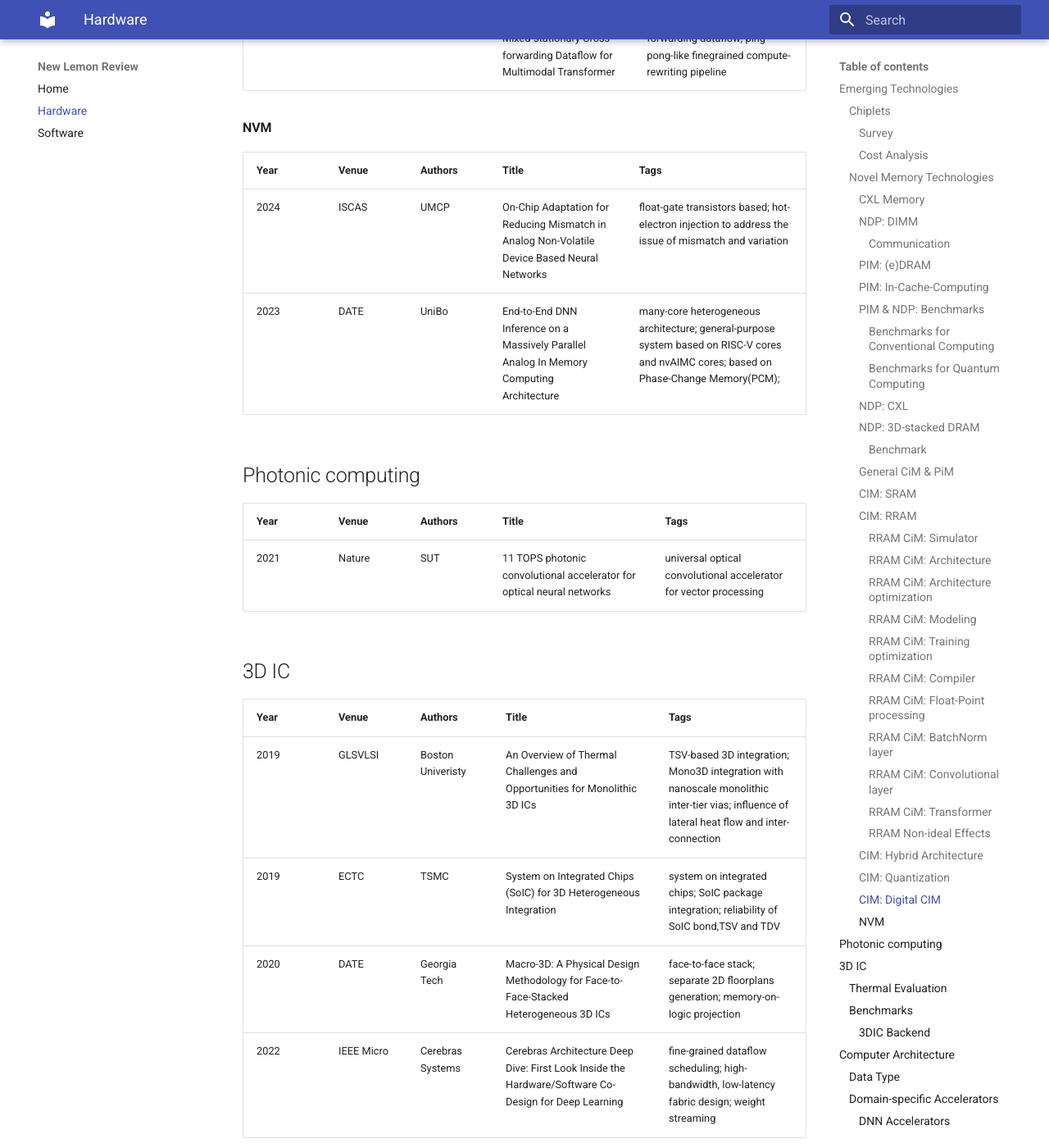
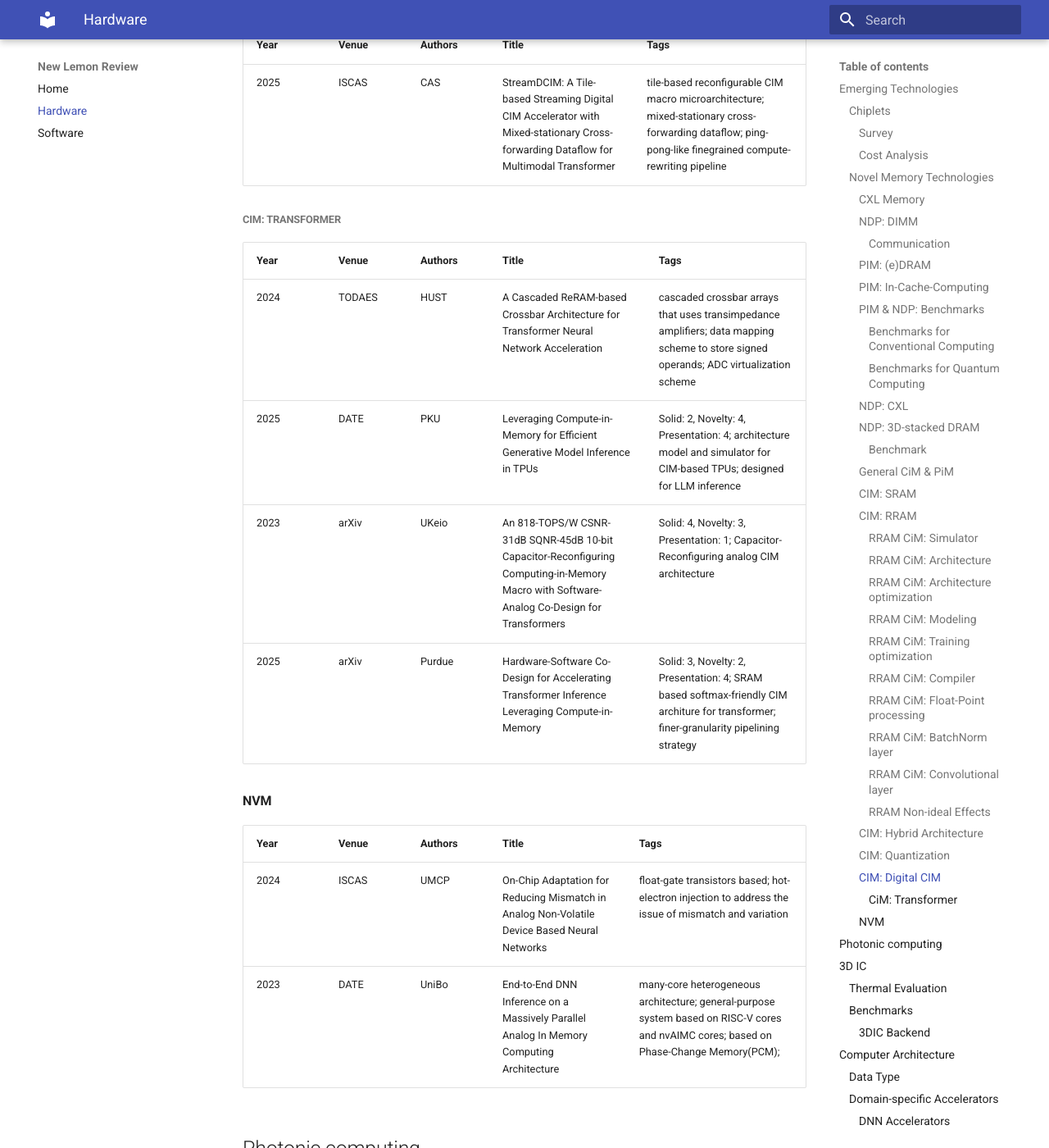
Before and after one commit to pku-lemonade/review, an MkDocs documentation site: the page built from docs/Hardware.md, in a window 1280 px wide and 1400 px high, scrolled down 16974 px. Shown: the whole window at 82% size. Built offline with MkDocs 1.6.1 and Material for MkDocs 9.7.7, drawn with Linux system fonts in a browser that asks for light colours; some of the changed text lies outside the part shown.

Commit message:
CIM for transformer related (#42)
* CIM related papers

* CIM related papers

* CIM related papers, SRAM and ReRAM

* CIM for transformer related

```diff
--- a/docs/Hardware.md
+++ b/docs/Hardware.md
@@ -116,6 +116,7 @@
 | 2022 | TCAD | NTHU | MARS: Multi-macro Architecture SRAM CIM-Based Accelerator with Co-designed Compressed Neural Networks | sparsity algorithm designed for SRAM CiM; quantization algorithm with BN fusion |
 | 2023 | TCAS-I | UIC | MC-CIM: Compute-in-Memory With Monte-Carlo Dropouts for Bayesian Edge Intelligence | SRAM-based CIM macros to accelerate Monte-Carlo dropout; compute reuse between consecutive iterations |
 | 2025 | arXiv | Purdue | Hardware-Software Co-Design for Accelerating Transformer Inference Leveraging Compute-in-Memory | SRAM CIM architecture for accelerating attention; optimized for softmax; finer-granularity pipelining strategy |
+| 2024 | ESSCIRC | THU | A 65nm 8b-Activation 8b-Weight SRAM-Based Charge-Domain Computing-in-Memory Macro Using A Fully-Parallel Analog Adder Network and A Single-ADC Interface | Solid: 4, Novelty: 4, Presentation: 4; SRAM-based CD-CiM architecture; charge-domain analog adder tree; ReLU-optimized ADC |
 
 
 #### CIM: RRAM
@@ -159,6 +160,7 @@
 |-|-|-|-|-|
 | 2024 | APIN | SWU | Multi-optimization scheme for in-situ training of memristor neural network based on contrastive learning | optimizations to the deployment method, loss function and gradient calculation; compensation measures for non-ideal effects |
 | 2025 | TNNLS | SNU | Efficient Hybrid Training Method for Neuromorphic Hardware Using Analog Nonvolatile Memory | Hybrid offline-online training method |
+| 2023 | Adv. Mater. | UMich | Bulk‐Switching Memristor‐Based Compute‐In‐Memory Module for Deep Neural Network Training | Solid: 4, Novelty: 1, Presentation: 4; Bulk-ReRAM based digital-CIM hybrid architeture for training; CIM for forward, digital for backward |
 
 ##### RRAM CiM: Compiler
 | Year | Venue | Authors | Title | Tags |
@@ -193,12 +195,6 @@ training method; replication of multiple identical kernels for processing differ
 | 2021 | TCAD | SJTU | Efficient and Robust RRAM-Based Convolutional Weight Mapping With Shifted and Duplicated Kernel | shift and duplicate kernel (SDK) convolutional weight mapping architecture; parallel-window size allocation algorithm; kernel synchronization method |
 | 2023 | VLSI-SoC | RWTH Aachen University | Mapping of CNNs on multi-core RRAM-based CIM architectures | architecture optimized for communication; compiler algorithms for conv2D layer; cycle-accurate simulator|
 | 2023 | TODAES | UCAS | Mathematical Framework for Optimizing Crossbar Allocation for ReRAM-based CNN Accelerators | formulate a crossbar allocation problem for ReRAM-based CNN accelerators; dynamic programming based solver; models the performance considering allocation problem |
-
-##### RRAM CiM: Transformer
-
-| Year | Venue | Authors | Title | Tags |
-|-|-|-|-|-|
-| 2024 | TODAES | HUST | A Cascaded ReRAM-based Crossbar Architecture for Transformer Neural Network Acceleration | cascaded crossbar arrays that uses transimpedance amplifiers; data mapping scheme to store signed operands; ADC virtualization scheme |
 
 ##### RRAM Non-ideal Effects
 
@@ -243,6 +239,15 @@ Non-ideal Aware Methods: data types, training algiruthm, SRAM for compensation.
 | Year | Venue | Authors | Title | Tags |
 |-|-|-|-|-|
 | 2025 | ISCAS | CAS | StreamDCIM: A Tile-based Streaming Digital CIM Accelerator with Mixed-stationary Cross-forwarding Dataflow for Multimodal Transformer | tile-based reconfigurable CIM macro microarchitecture; mixed-stationary cross-forwarding dataflow; ping-pong-like finegrained compute-rewriting pipeline |
+
+##### CiM: Transformer
+
+| Year | Venue | Authors | Title | Tags |
+|-|-|-|-|-|
+| 2024 | TODAES | HUST | A Cascaded ReRAM-based Crossbar Architecture for Transformer Neural Network Acceleration | cascaded crossbar arrays that uses transimpedance amplifiers; data mapping scheme to store signed operands; ADC virtualization scheme |
+| 2025 | DATE | PKU | Leveraging Compute-in-Memory for Efficient Generative Model Inference in TPUs | Solid: 2, Novelty: 4, Presentation: 4; architecture model and simulator for CIM-based TPUs; designed for LLM inference |
+| 2023 | arXiv | UKeio | An 818-TOPS/W CSNR-31dB SQNR-45dB 10-bit Capacitor-Reconfiguring Computing-in-Memory Macro with Software-Analog Co-Design for Transformers | Solid: 4, Novelty: 3, Presentation: 1; Capacitor-Reconfiguring analog CIM architecture |
+| 2025 | arXiv | Purdue | Hardware-Software Co-Design for Accelerating Transformer Inference Leveraging Compute-in-Memory | Solid: 3, Novelty: 2, Presentation: 4; SRAM based softmax-friendly CIM architure for transformer; finer-granularity pipelining strategy |
 
 #### NVM
 
```
